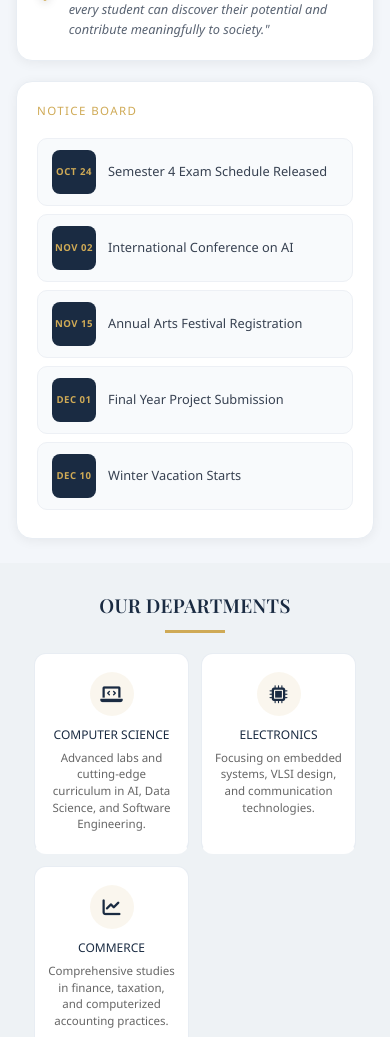
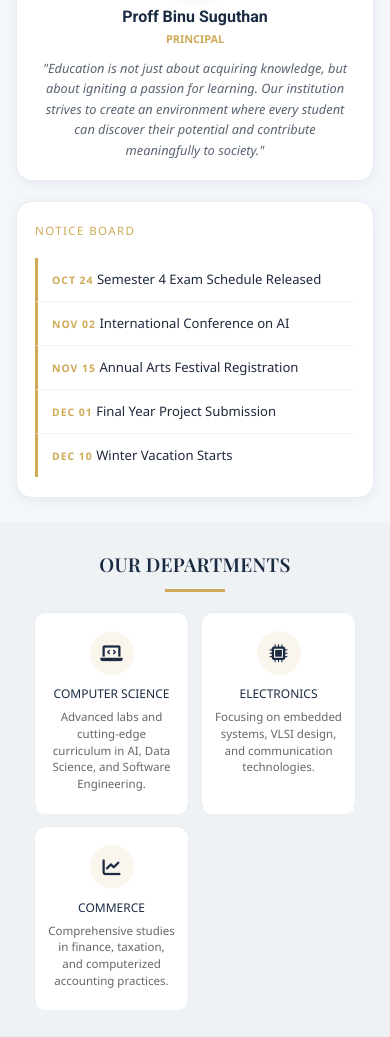
Before and after one commit to jeralvsam/CASP, a Django app: page / in a window 390 px wide. Shown: the part 865-1902 px from the top of the page. Run offline with Django 5.2, Linux system fonts and the light colour scheme; some libraries are stand-ins or nearby versions; some web fonts are replaced; grey boxes are pictures that could not be loaded.

Commit message:
Fix: show full college name on mobile navbar, fix principal photo distortion, redesign notice board as clean accent-border list

```diff
--- a/casp/main/templates/main/home.html
+++ b/casp/main/templates/main/home.html
@@ -668,25 +668,35 @@
                 margin-bottom: 14px !important;
             }
             .principal-content {
-                flex-direction: row !important;
+                flex-direction: column !important;
                 align-items: center !important;
-                gap: 16px !important;
-                text-align: left !important;
+                gap: 14px !important;
+                text-align: center !important;
                 background: none !important;
                 padding: 0 !important;
                 border: none !important;
             }
+            /* Fix: wrapper div must not shrink the image */
+            .principal-img-wrapper {
+                flex-shrink: 0 !important;
+                width: 100px !important;
+                height: 100px !important;
+            }
             .principal-content img {
-                width: 72px !important;
-                height: 72px !important;
+                width: 100px !important;
+                height: 100px !important;
+                min-width: 100px !important;
                 border-radius: 50% !important;
                 border: 3px solid var(--accent-gold) !important;
-                box-shadow: 0 3px 10px rgba(0,0,0,0.12) !important;
-                flex-shrink: 0;
-                object-fit: cover;
+                box-shadow: 0 4px 14px rgba(0,0,0,0.15) !important;
+                object-fit: cover !important;
+                display: block !important;
+            }
+            .principal-text {
+                text-align: center;
             }
             .principal-text h5 {
-                font-size: 0.95rem !important;
+                font-size: 1rem !important;
                 font-family: 'Roboto', sans-serif !important;
                 font-weight: 700;
                 color: var(--primary-blue);
@@ -694,11 +704,11 @@
             }
             .principal-text span {
                 font-size: 0.68rem !important;
-                margin-bottom: 8px !important;
+                margin-bottom: 10px !important;
             }
             .principal-text p {
                 font-size: 0.8rem !important;
-                line-height: 1.55;
+                line-height: 1.6;
                 color: #5a6473 !important;
             }
 
@@ -706,45 +716,46 @@
             .events-card {
                 background: #fff !important;
                 border-radius: 16px !important;
-                padding: 20px !important;
+                padding: 20px 18px !important;
                 box-shadow: 0 2px 12px rgba(0,0,0,0.06) !important;
                 border: 1px solid #e8edf3 !important;
             }
-            .events-box ul { border-left: none !important; }
+            .events-box ul { border-left: none !important; padding: 0 !important; }
             .events-box li {
-                display: flex !important;
-                align-items: center !important;
-                gap: 12px !important;
-                background: #f8fafc !important;
-                border: 1px solid #edf0f5 !important;
-                border-radius: 10px !important;
-                margin-bottom: 8px !important;
-                padding: 11px 14px !important;
-                font-size: 0.8rem !important;
-                color: #374151 !important;
-                transition: all 0.2s;
+                display: block !important;
+                background: transparent !important;
+                border: none !important;
+                border-bottom: 1px solid #f0f3f8 !important;
+                border-left: 3px solid var(--accent-gold) !important;
+                border-radius: 0 !important;
+                margin-bottom: 0 !important;
+                padding: 12px 14px !important;
+                font-size: 0.82rem !important;
+                color: #1e293b !important;
+                line-height: 1.45 !important;
+                transition: background 0.15s;
+            }
+            .events-box li:last-child {
+                border-bottom: none !important;
             }
             .events-box li:hover {
-                border-color: var(--accent-gold) !important;
-                background: #fff !important;
-                box-shadow: 0 3px 10px rgba(0,0,0,0.06) !important;
+                background: #fafbff !important;
+                box-shadow: none !important;
+                border-left-color: var(--primary-blue) !important;
             }
             .events-box li span.date {
-                display: inline-flex !important;
-                align-items: center;
-                justify-content: center;
-                flex-shrink: 0;
-                width: 44px !important;
-                height: 44px !important;
-                background: var(--primary-blue) !important;
+                display: inline-block !important;
+                background: none !important;
                 color: var(--accent-gold) !important;
-                border-radius: 8px !important;
-                font-size: 0.6rem !important;
+                font-size: 0.65rem !important;
                 font-weight: 800 !important;
-                text-align: center;
-                line-height: 1.2;
-                letter-spacing: 0.5px;
-                margin-bottom: 0 !important;
+                letter-spacing: 1px !important;
+                margin-bottom: 3px !important;
+                width: auto !important;
+                height: auto !important;
+                border-radius: 0 !important;
+                padding: 0 !important;
+                line-height: 1 !important;
             }
 
             /* ── Departments Section ── */
--- a/casp/main/templates/main/navbar.html
+++ b/casp/main/templates/main/navbar.html
@@ -25,9 +25,9 @@
                     C
                 </div>
                 <div class="flex flex-col">
-                    <h1 class="text-xs sm:text-sm md:text-lg font-bold tracking-wide leading-tight">
-                        <span class="inline md:hidden text-sm sm:text-base font-extrabold tracking-wider">CASP</span>
-                        <span class="hidden md:inline">COLLEGE OF APPLIED SCIENCE</span>
+                    <h1 class="font-bold leading-tight tracking-wide">
+                        <span class="block md:hidden text-[11px] sm:text-xs font-extrabold tracking-normal leading-snug">College of Applied Science</span>
+                        <span class="hidden md:block text-lg">COLLEGE OF APPLIED SCIENCE</span>
                     </h1>
                     <span class="text-[7px] sm:text-[8px] md:text-[10px] text-gray-400 tracking-widest uppercase">Excellence in Education</span>
                 </div>
```
